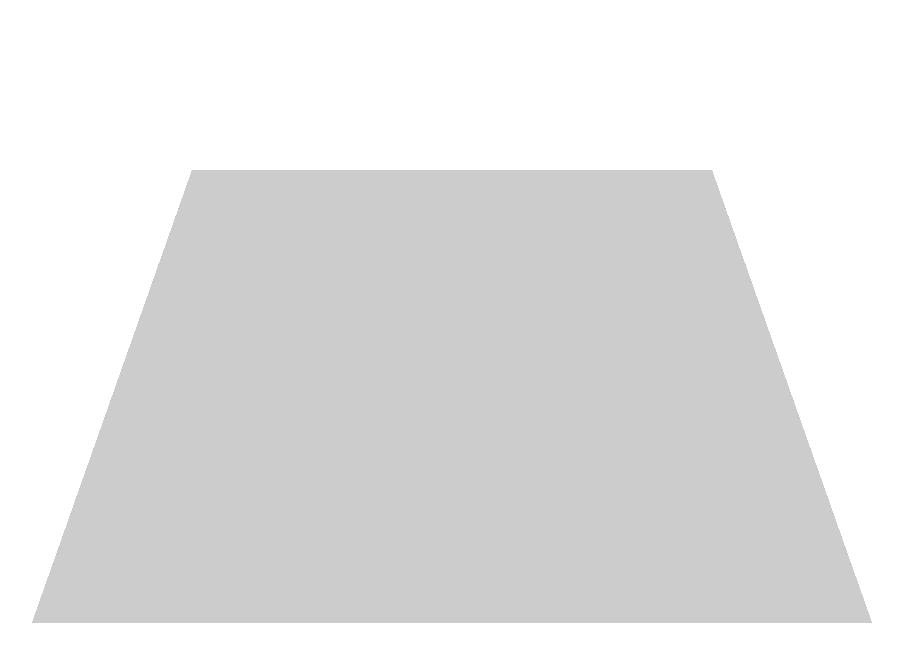
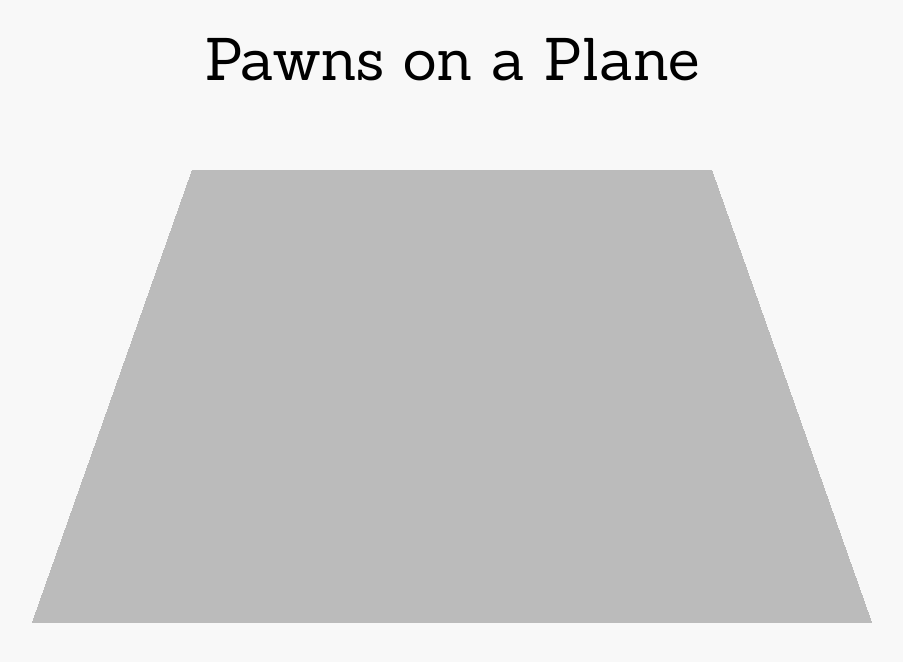
Before and after one commit to dashuaige92/node_arduino, a website: page index.html in a window 1280 px wide. Shown: the whole page, without its empty margins (188-1091 px from the left). Drawn offline with nearby package versions, Linux system fonts and the light colour scheme; animation ran at ten frames a second.

Commit message:
More styling.

```diff
--- a/css/style.css
+++ b/css/style.css
@@ -4,6 +4,7 @@ html, body {
 	overflow: hidden;
 	margin: 0px;
 	padding: 0px;
+	background-color: #f8f8f8;
 }
 
 #container {
@@ -12,3 +13,9 @@ html, body {
     height: 800px;
     margin: auto;
 }
+
+#title {
+	font-family: Sanchez, serif;
+	margin-top: 16pt;
+	font-size: 44pt;
+}
--- a/index.html
+++ b/index.html
@@ -4,11 +4,19 @@
         <title>Pawns on a Plane</title>
 
         <link rel="stylesheet" href="/css/style.css" type="text/css" media="screen" />
+        <link href='http://fonts.googleapis.com/css?family=Sanchez' rel='stylesheet' type='text/css'>
+
         <script src="https://ajax.googleapis.com/ajax/libs/jquery/1.9.1/jquery.min.js" type="text/javascript"></script>
         <script src="/socket.io/socket.io.js"></script>
     </head>
 
     <body>
+        <div style="position: absolute; left: 50%;">
+            <div style="position: relative; left: -50%" id="title">
+                Pawns on a Plane
+            </div>
+        </div>
+
 		<div id="container">
 
 		</div>
--- a/js/render.js
+++ b/js/render.js
@@ -58,6 +58,7 @@
 
 	// start the renderer
 	renderer.setSize(WIDTH, HEIGHT);
+	renderer.setClearColorHex(0xf8f8f8, 1);
 
 	// attach the render-supplied DOM element
 	$container.append(renderer.domElement);
@@ -66,7 +67,7 @@
 
 	// plane
 	var plane = new THREE.Mesh(new THREE.PlaneGeometry(400, 400), new THREE.MeshBasicMaterial({
-	    color: 0xcccccc
+	    color: 0xbbbbbb
 	}));
 	plane.overdraw = true;
 
```
